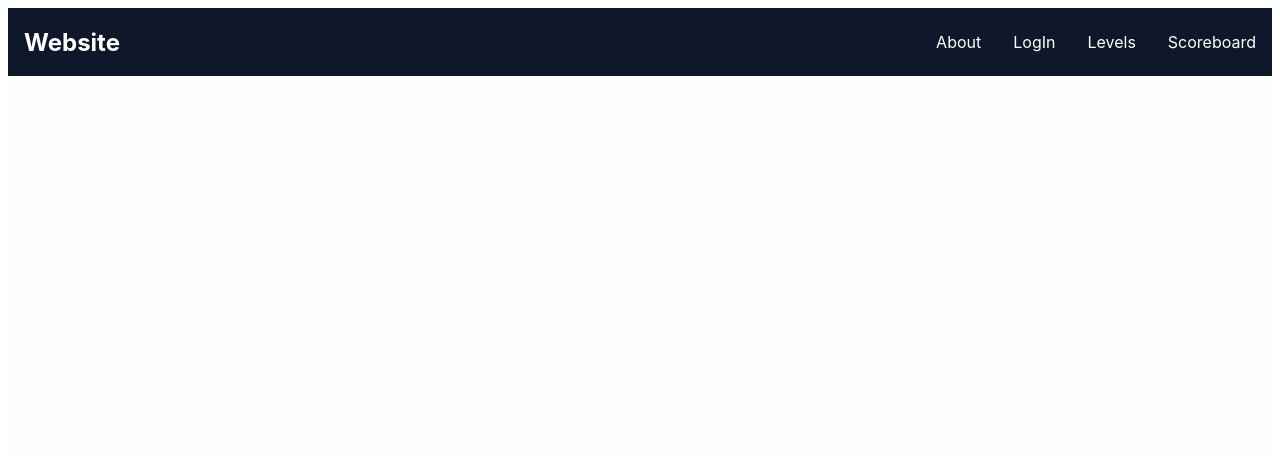
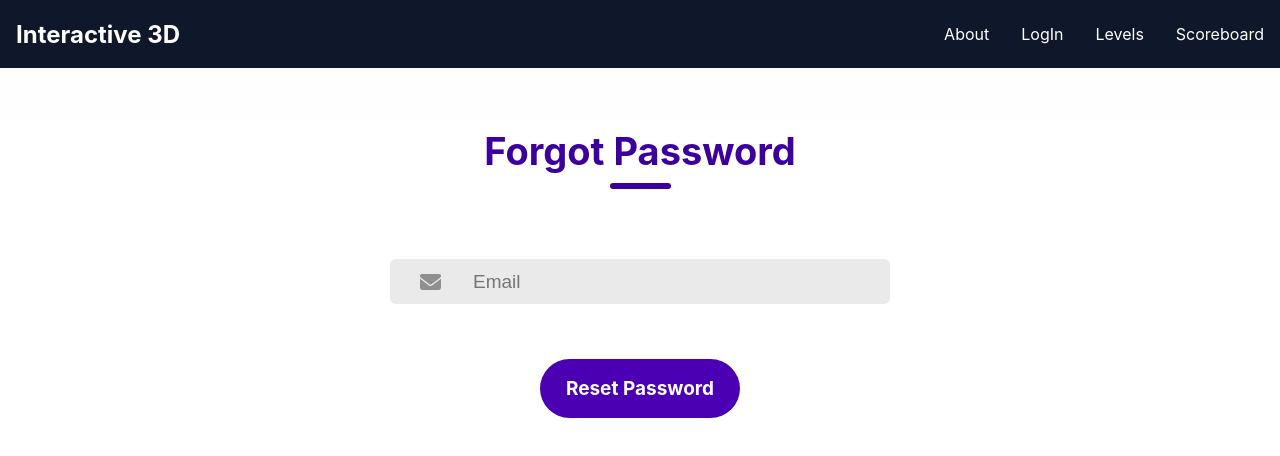
Before and after one commit to 19ec94/interactive-3d-web-design, a React (Create React App) app: page /forgot in a window 1280 px wide. Shown: the top 456 px of the page. Built offline with nearby package versions, Linux system fonts and the light colour scheme.

Commit message:
Addded forgot password, fixed some bugs

```diff
--- a/src/App.css
+++ b/src/App.css
@@ -1,3 +1,9 @@
+html,
+body {
+  margin: 0;
+  padding: 0;
+}
+
 .App {
   background-color: #fefefe;
   height: 100vh;
--- a/src/App.js
+++ b/src/App.js
@@ -2,11 +2,19 @@ import logo from "./logo.svg";
 import "./App.css";
 import { Navbar } from "./components/Navbar";
 import { Route, Routes } from "react-router-dom";
-import { About, Login, Levels, Home, Scoreboard } from "./components/pages";
+import {
+  About,
+  Login,
+  Levels,
+  Home,
+  Scoreboard,
+  Forgot,
+} from "./components/pages";
 
 function App() {
   return (
     <div className="App">
+      <header>
         <Navbar />
         <Routes>
           <Route path="/" element={<Home />} />
@@ -14,7 +22,9 @@ function App() {
           <Route path="/about" element={<About />} />
           <Route path="/login" element={<Login />} />
           <Route path="/scoreboard" element={<Scoreboard />} />
+          <Route path="/forgot" element={<Forgot />} />
         </Routes>
+      </header>
     </div>
   );
 }
--- a/src/components/Navbar.jsx
+++ b/src/components/Navbar.jsx
@@ -7,7 +7,7 @@ export const Navbar = () => {
   return (
     <nav>
       <Link to="/" className="title">
-        Website
+        Interactive 3D
       </Link>
       <div
         className="menu"
--- a/src/components/navbar.css
+++ b/src/components/navbar.css
@@ -1,3 +1,9 @@
+html,
+body {
+  margin: 0;
+  padding: 0;
+}
+
 .active {
   background-color: #1d4ed8;
 }
@@ -66,7 +72,7 @@ nav .menu span {
   nav ul {
     display: none;
     flex-direction: column;
-    width: 100%;
+    width: 80%;
     margin-bottom: 0.25rem;
   }
   nav ul.open {
--- /dev/null
+++ b/src/components/pages/Forgot.jsx
@@ -0,0 +1,53 @@
+import React, { useState } from "react";
+import email_icon from "../../Assets/email.png";
+import { Link } from "react-router-dom";
+
+export const Forgot = () => {
+  const [action, setAction] = useState("Forgot Password");
+  return (
+    <div className="container">
+      <div className="header">
+        <div className="text">{action}</div>
+        <div className="underline"></div>
+      </div>
+      <div className="inputs">
+        {action === "Forgot Password" ? (
+          <div className="inputs">
+            <div className="input">
+              <img src={email_icon} alt="" />
+              <input type="email" placeholder="Email" />
+            </div>
+            <div className="submit-container-reset">
+              <div
+                className={
+                  action === "Forgot Password" ? "submit" : "submit hidden"
+                }
+                onClick={() => {
+                  setAction("Email Sent Out");
+                }}
+              >
+                Reset Password
+              </div>
+            </div>
+          </div>
+        ) : (
+          <div className="inputs">
+            <div className="password-submitted">
+              Password Submitted! Check Emails
+            </div>
+            <div className="submit-container-reset">
+              <div
+                className="submit"
+                onClick={() => {
+                  window.location.reload();
+                }}
+              >
+                Retry
+              </div>
+            </div>
+          </div>
+        )}
+      </div>
+    </div>
+  );
+};
--- a/src/components/pages/Login.css
+++ b/src/components/pages/Login.css
@@ -80,7 +80,11 @@
   gap: 10px;
   margin: 40px auto;
 }
-
+.submit-container-reset {
+  display: flex;
+  gap: 10px;
+  margin: 40px auto;
+}
 .submit {
   display: flex;
   justify-content: center;
@@ -94,8 +98,29 @@
   font-weight: 700;
   cursor: pointer;
 }
-
+*.submit-container-reset .submit {
+  display: flex;
+  justify-content: center;
+  align-items: center;
+  width: 200px;
+  height: 59px;
+  color: #fff;
+  background: #4c00b4;
+  border-radius: 50px;
+  font-size: 19px;
+  font-weight: 700;
+  cursor: pointer;
+}
 .gray {
   background: #eaeaea;
   color: #676767;
 }
+
+.hidden {
+  display: hidden;
+}
+.password-submitted {
+  color: #797979;
+  font-size: 18px;
+  margin: auto;
+}
--- a/src/components/pages/Login.jsx
+++ b/src/components/pages/Login.jsx
@@ -1,4 +1,6 @@
 import React, { useState } from "react";
+import { Link } from "react-router-dom";
+
 import "./Login.css";
 import user_icon from "../../Assets/person.png";
 import email_icon from "../../Assets/email.png";
@@ -6,6 +8,7 @@ import password_icon from "../../Assets/password.png";
 
 export const Login = () => {
   const [action, setAction] = useState("Sign Up");
+
   return (
     <div className="container">
       <div className="header">
@@ -49,7 +52,7 @@ export const Login = () => {
         ) : (
           <div className="forgot-password">
             {" "}
-            Forgot Password? <span>Click here</span>
+            Forgot Password? <Link to="/forgot">Click here</Link>
           </div>
         )}
 
--- a/src/components/pages/index.js
+++ b/src/components/pages/index.js
@@ -3,3 +3,4 @@ export * from "./About";
 export * from "./Login";
 export * from "./Levels";
 export * from "./Scoreboard";
+export * from "./Forgot";
```
Lines whose indentation alone changed are shown as unchanged.
